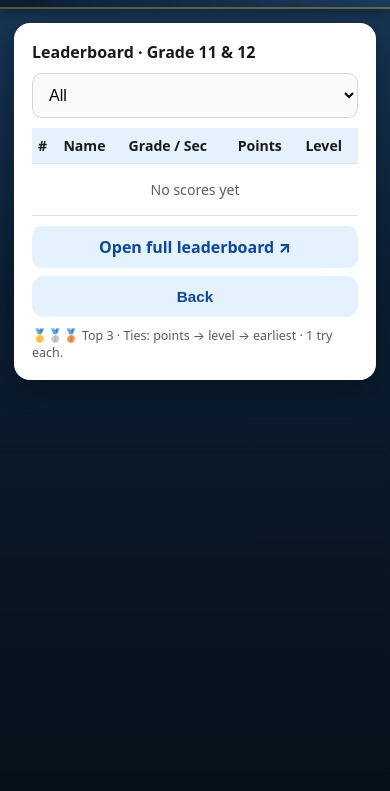
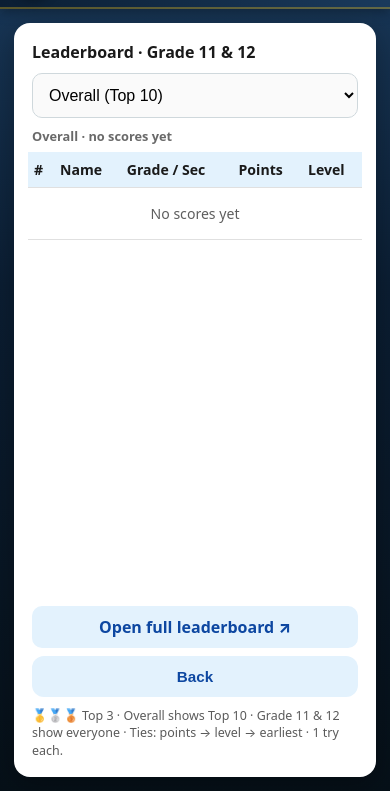
Before and after one commit to raymartvalbarez/integer-archer, a plain HTML site: page index.html in a window 390 px wide. Both pictures are taken after a click on the button "Leaderboard". Shown: the part 53-844 px from the top of the page. Drawn offline with Linux system fonts and the light colour scheme; no server answers.

Commit message:
Leaderboard: Overall Top 10 only; Grade 11 and 12 show all players.
The projector and in-game boards no longer cap Grade 11/12 at 10. Overall stays the top 10, ranked by points, then level, then earliest finish. Grade lists are scrollable and mobile-friendly. Cache-bust to v=20261112lb.

```diff
--- a/game.js
+++ b/game.js
@@ -455,11 +455,23 @@
       list = list.filter(function (e) { return String(e.grade) === filter; });
     }
     list = sortBoard(list);
+    var isGrade = (filter === '11' || filter === '12');
+    var shown = isGrade ? list : list.slice(0, 10);
+    var cap = document.getElementById('board-caption');
+    if (cap) {
+      if (!list.length) {
+        cap.textContent = isGrade ? ('Grade ' + filter + ' · no scores yet') : 'Overall · no scores yet';
+      } else if (isGrade) {
+        cap.textContent = 'Grade ' + filter + ' · all ' + list.length + ' player' + (list.length === 1 ? '' : 's');
+      } else {
+        cap.textContent = 'Overall · Top 10' + (list.length > 10 ? ' of ' + list.length : '');
+      }
+    }
     if (!list.length) {
       tb.innerHTML = '<tr><td colspan="5" class="muted">No scores yet</td></tr>';
       return;
     }
-    list.forEach(function (e, i) {
+    shown.forEach(function (e, i) {
       const rank = i + 1;
       const tr = document.createElement('tr');
       if (rank <= 3) tr.className = 'rank-' + rank;
--- a/index.html
+++ b/index.html
@@ -63,7 +63,13 @@ td.pts{font-weight:800;color:#1b5e20}
 td.lvl{font-weight:700;color:#0d47a1}
 .board-link{display:block;text-align:center;margin-top:10px;font-weight:800;color:#0d47a1;text-decoration:none;padding:10px;border-radius:10px;background:#e3f2fd}
 .board-link:active{background:#bbdefb}
-#screen-board .card{max-width:560px}
+#screen-board{min-height:0}
+#screen-board .card{max-width:560px;display:flex;flex-direction:column;flex:1;min-height:0;max-height:calc(100% - 28px);overflow:hidden}
+#screen-board .board-scroll{flex:1;min-height:120px;overflow:auto;-webkit-overflow-scrolling:touch;overscroll-behavior:contain;margin:0 -4px}
+#screen-board .board-scroll table{width:100%}
+#screen-board .board-scroll thead th{position:sticky;top:0;z-index:1}
+#screen-board .board-actions{flex:0 0 auto}
+#board-caption{margin:0 0 6px;font-size:.8rem;color:#555;font-weight:700}
 @media (orientation:landscape) and (max-height:500px){
   header.app{padding:4px 10px}
   header.app .sub{display:none}
@@ -145,21 +151,26 @@ td.lvl{font-weight:700;color:#0d47a1}
   <div class="card">
     <strong>Leaderboard · Grade 11 &amp; 12</strong>
     <select id="board-filter" style="margin:10px 0">
-      <option value="all">All</option>
-      <option value="11">Grade 11</option>
-      <option value="12">Grade 12</option>
+      <option value="all">Overall (Top 10)</option>
+      <option value="11">Grade 11 (all)</option>
+      <option value="12">Grade 12 (all)</option>
     </select>
+    <p id="board-caption" class="note" style="margin:0 0 6px">Overall · Top 10</p>
+    <div class="board-scroll">
     <table>
       <thead><tr><th>#</th><th>Name</th><th>Grade / Sec</th><th>Points</th><th>Level</th></tr></thead>
       <tbody id="board-body"><tr><td colspan="5" class="muted">Loading…</td></tr></tbody>
     </table>
+    </div>
+    <div class="board-actions">
     <a class="board-link" href="leaderboard.html" target="_blank" rel="noopener">Open full leaderboard ↗</a>
     <button class="secondary" id="btn-board-back">Back</button>
-    <p class="note">🥇🥈🥉 Top 3 · Ties: points → level → earliest · 1 try each.</p>
+    <p class="note">🥇🥈🥉 Top 3 · Overall shows Top 10 · Grade 11 &amp; 12 show everyone · Ties: points → level → earliest · 1 try each.</p>
+    </div>
   </div>
 </section>
 
-<script src="questions.js?v=20261111n13"></script>
-<script src="game.js?v=20261111n13"></script>
+<script src="questions.js?v=20261112lb"></script>
+<script src="game.js?v=20261112lb"></script>
 </body>
 </html>
```
Also changed, not shown: leaderboard.html (+15 -5 lines).
